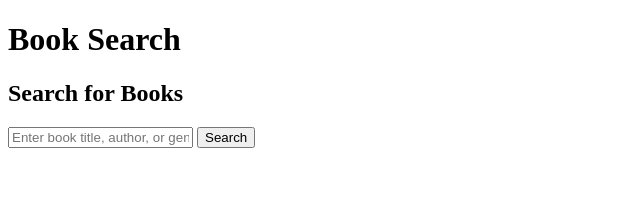
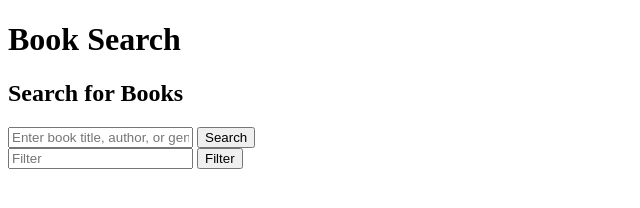
Before and after one commit to Arv1nP/phase-1-project, a plain HTML site: page index.html in a window 1280 px wide. Shown: the whole page, without its empty margins (0-640 px from the left). Drawn offline with Linux system fonts and the light colour scheme.

Commit message:
rough filter btn

```diff
--- a/index.html
+++ b/index.html
@@ -13,10 +13,15 @@
     <main>
         <section class="search-section">
             <h2>Search for Books</h2>
-            <input id="searchInput" placeholder="Enter book title, author, or genre">
+            <input id="search" placeholder="Enter book title, author, or genre">
             <button id="searchButton">Search</button>
+         </section>
+         <section class="filter-section">
+            <input id="filter" placeholder="Filter">
+            <button id="filterButton">Filter</button>
+        </section>
+
     </main>
-    </section>
     <script src="index.js"></script>
 </body>
 </html>
```
